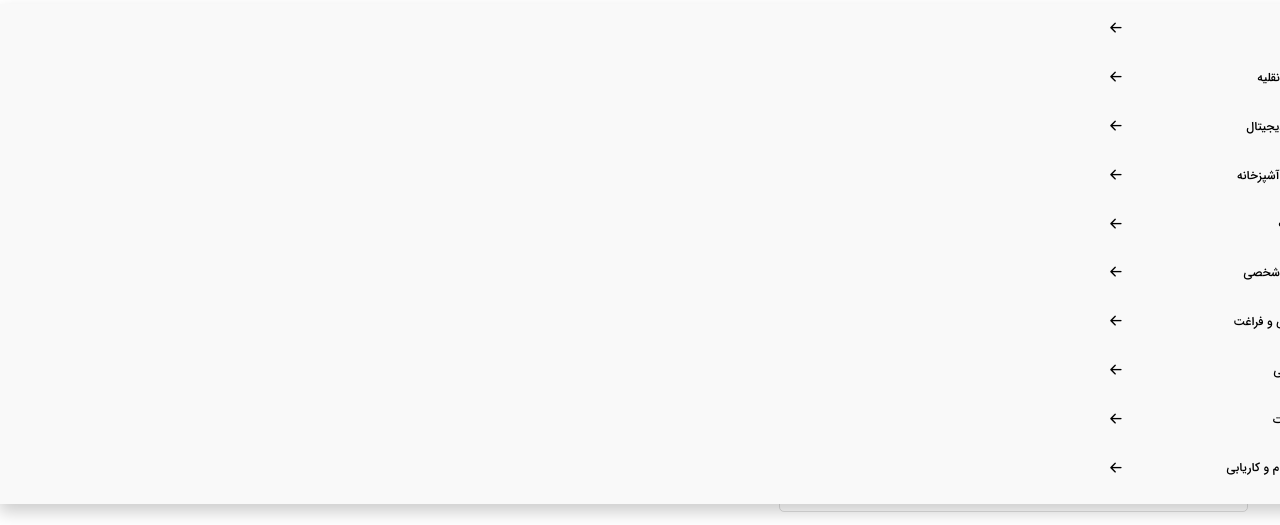
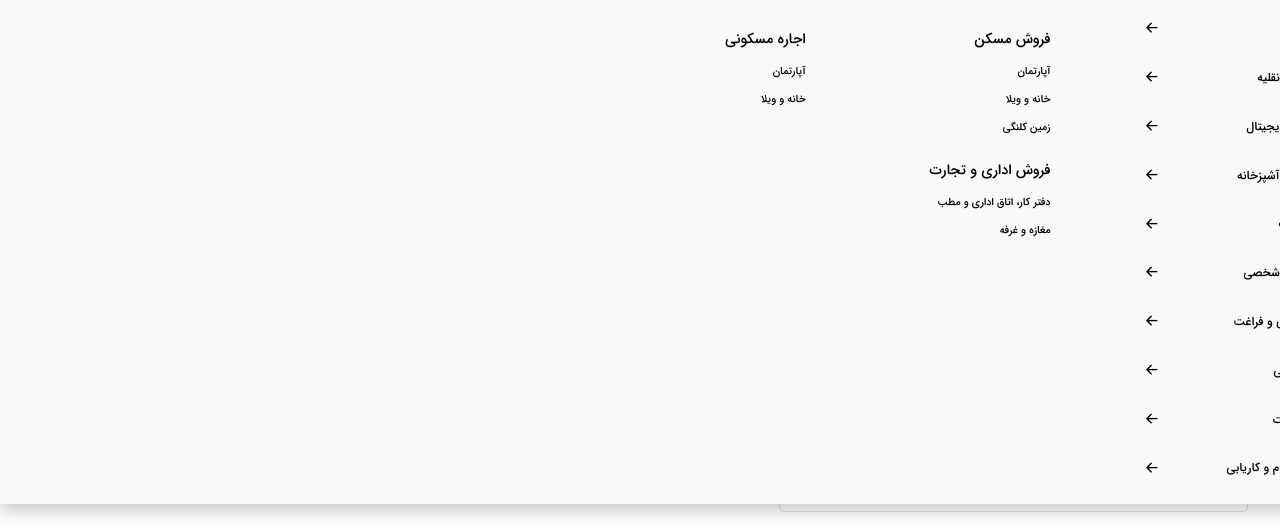
Before and after one commit to davidsh00/divar-template, a website: page main.htm in a window 1280 px wide. Both pictures are taken after a click on the button "دسته ها". Shown: the part 83-608 px from the top of the page. Drawn offline with nearby package versions, Linux system fonts and the light colour scheme.

Commit message:
update side bar

```diff
--- a/assets/scss/pages/_main.scss
+++ b/assets/scss/pages/_main.scss
@@ -173,10 +173,8 @@
     }
     // dropdown
     .dropdown {
-        position: relative;
         display: inline-block;
     }
-
     .dropdown button {
         display: flex;
         padding: 1rem 2rem;
@@ -188,7 +186,6 @@
     .dropdown button i {
         margin-right: 0.5rem;
     }
-
     .dropdown-content {
         display: none;
         position: absolute;
@@ -199,11 +196,34 @@
         height: 500px;
         margin-top: 1rem;
     }
-
+    .dropdown-links {
+        display: flex;
+    }
+    .dropdown-links-one {
+        width: 20%;
+    }
+    .dropdown-links-two {
+        width: 40%;
+    }
+    .menu-nav-link-amlak {
+        display: grid;
+        grid-template-columns: 1fr 1fr;
+        row-gap: 2rem;
+        padding: 2rem;
+    }
+    .menu-nav-link-amlak div h5 {
+        margin-top: 1rem;
+    }
+    .menu-nav-link-amlak div h4, h5 {
+        transition-duration: $transition-duration;
+        cursor: pointer;
+    }
+    .menu-nav-link-amlak div h4:hover,h5:hover {
+        color: red;
+    }
     .dis-block {
         display: block;
     }
-
     .dropdown-content a {
         color: black;
         padding: 13px 30px 13px;
@@ -212,15 +232,9 @@
         align-items: center;
         flex-direction: row-reverse;
         justify-content: space-between;
-        width: 20%;
         font-size: 1rem;
         text-align: center;
     }
-    .dropdown-content a i {
-        display: flex;
-        align-items: center;
-    }
-
     .dropdown-content a:hover {
         background-color: rgb(241, 241, 241);
     }
--- a/main.htm
+++ b/main.htm
@@ -16,11 +16,17 @@
             <a href="#">
             <img src="./assets/images/icon/favicon-32x32.png" alt="">
             </a>
+
+
+
+
             <div class="link-nav">
                 <a id="Nav-city" href="#">تهران</a>
                 <div class="dropdown">
                     <button id="btn-navbar"> دسته ها<i class="bi bi-arrow-down-short"></i></button>
                         <div class="dropdown-content">
+                            <div class="dropdown-links">
+                                <div class="dropdown-links-one">
                                     <a href="#"><i class="bi bi-arrow-left-short"></i> املاک</a>
                                     <a href="#"><i class="bi bi-arrow-left-short"></i> وسایل نقلیه</a>
                                     <a href="#"><i class="bi bi-arrow-left-short"></i> کالای دیجیتال</a>
@@ -32,8 +38,37 @@
                                     <a href="#"><i class="bi bi-arrow-left-short"></i> تجهیزات</a>
                                     <a href="#"><i class="bi bi-arrow-left-short"></i> استخدام و کاریابی</a>
                                 </div>
+                                <div class="dropdown-links-two">
+                                    <div class="teifas">
+                                        <div class="menu-nav-link-amlak">
+                                            <div>
+                                                <h4>فروش مسکن</h4>
+                                                <h5>آپارتمان</h5>
+                                                <h5>خانه و ویلا</h5>
+                                                <h5>زمین کلنگی</h5>
+                                            </div>
+                                            <div>
+                                                <h4>اجاره مسکونی</h4>
+                                                <h5>آپارتمان</h5>
+                                                <h5>خانه و ویلا</h5>
+                                            </div>
+                                            <div>
+                                                <h4>فروش اداری و تجارت</h4>
+                                                <h5>دفتر کار، اتاق اداری و مطب</h5>
+                                                <h5>مغازه و غرفه</h5>
                                             </div>
                                         </div>
+                                    </div>
+                                </div>
+                            </div>
+                        </div>
+                </div>
+            </div>
+
+
+
+
+
             <div class="nav-search">
                 <input type="search" placeholder="جستجو در همه آگهی ها">
             </div>
@@ -203,10 +238,18 @@
     <script>
         let btnNav = document.querySelector('#btn-navbar')
         let dropdowncCntent = document.querySelector('.dropdown-content')
+        let amlak = document.getElementById('amlak')
+        let aboutamlak = document.querySelector('.fdfasf')
         function addClasList () {
             dropdowncCntent.classList.toggle('dis-block')
         }
         btnNav.addEventListener('click', addClasList)
+        amlak.addEventListener('mouseenter', function () {
+            aboutamlak.style.display = 'grid'
+        })
+        amlak.addEventListener('mouseleave', function () {
+            aboutamlak.style.display = 'none'
+        })
     </script>
 </body>
 </html>
```
Also changed, not shown: assets/css/styles.css, 1 other file. Lines whose indentation alone changed are shown as unchanged.
